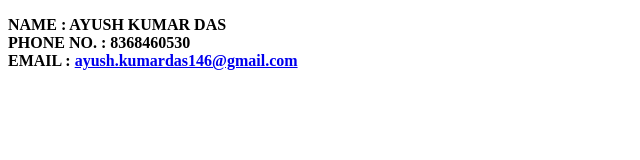
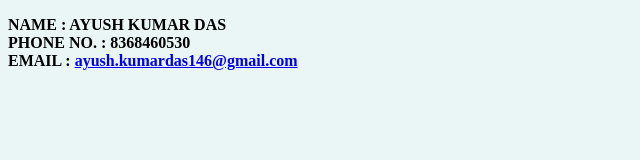
Before and after one commit to ayushkumar146/CV, a plain HTML site: page asd.html in a window 1280 px wide. Shown: the whole page, without its empty margins (0-640 px from the left). Drawn offline with Linux system fonts and the light colour scheme; files that its build step writes are made by us from their sources.

Commit message:
Update asd.html

```diff
--- a/asd.html
+++ b/asd.html
@@ -5,6 +5,7 @@
     <meta http-equiv="X-UA-Compatible" content="IE=edge">
     <meta name="viewport" content="width=device-width, initial-scale=1.0">
     <title>contact details</title>
+     <link rel="stylesheet" href="/css/css.css">
 </head>
 <body>
     <p><strong>NAME :  AYUSH KUMAR DAS  <br>PHONE NO. : 8368460530 <br> EMAIL : <a href="mailto:ayush.kumardas146@gmail.com" > ayush.kumardas146@gmail.com</a></strong></p>
```
